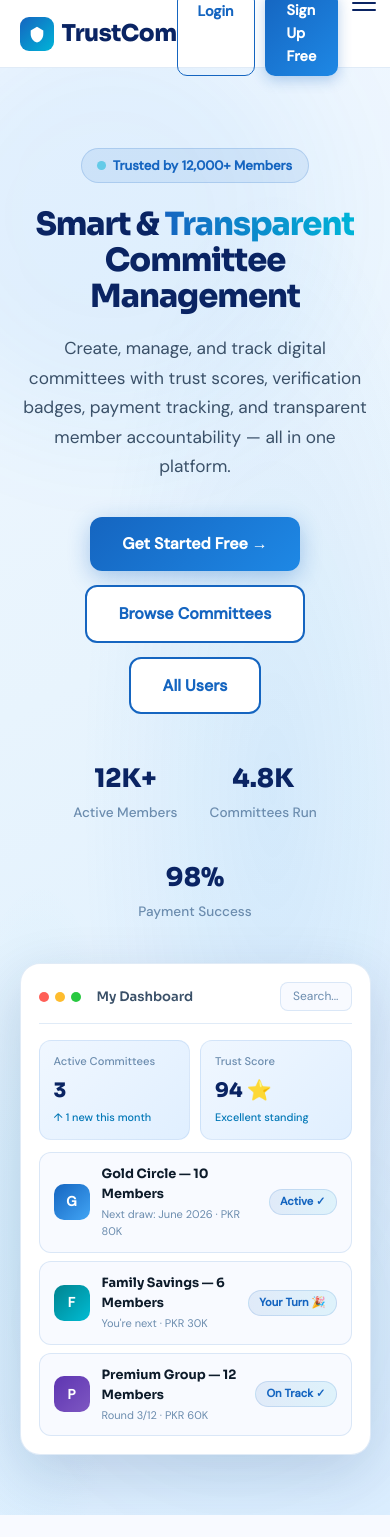
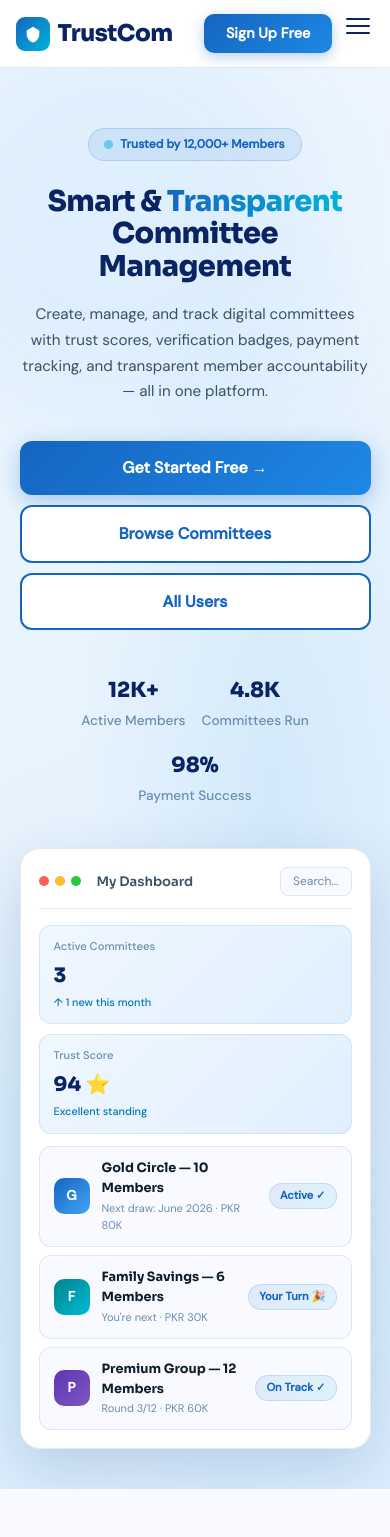
Before and after one commit to MaidaAmjad/Committee-Management, an Angular app in the folder committee_management_hub/Committee Module/committee-module/: page / in a window 390 px wide. Shown: the top 1537 px of the page. Built offline with nearby package versions, Linux system fonts and the light colour scheme.

Commit message:
mobile optimized

```diff
--- a/committee_management_hub/Committee Module/committee-module/src/landing.css
+++ b/committee_management_hub/Committee Module/committee-module/src/landing.css
@@ -1,4 +1,4 @@
-
+﻿
   :root {
     --blue-deep: #0a2463;
     --blue-mid: #1565c0;
@@ -479,3 +479,48 @@
   /* scroll animation */
   .lp-reveal { opacity:0; transform:translateY(24px); transition:opacity .6s ease, transform .6s ease; }
   .lp-reveal.visible { opacity:1; transform:translateY(0); }
+
+/* ── Additional Mobile Optimizations ── */
+@media(max-width:480px) {
+  .lp-hero { padding: 60px 5vw 40px; min-height: auto; }
+  .lp-hero h1 { font-size: 1.8rem; letter-spacing: -0.5px; }
+  .lp-hero-desc { font-size: 0.95rem; }
+  .lp-hero-btns { flex-direction: column; align-items: stretch; gap: 10px; }
+  .lp-btn-hero-primary, .lp-btn-hero-outline { text-align: center; padding: 14px 20px; }
+  .lp-hero-stats { gap: 20px; }
+  .lp-hero-stat strong { font-size: 1.3rem; }
+  .lp-fc-payment, .lp-fc-notif { display: none; }
+  .lp-dashboard-mockup { max-width: 100%; }
+  .lp-mock-grid { grid-template-columns: 1fr; }
+  section { padding: 50px 5vw; }
+  .lp-section-title { font-size: 1.5rem; }
+  .lp-features-grid { grid-template-columns: 1fr; }
+  .lp-platform-grid { grid-template-columns: 1fr; }
+  .lp-profiles-grid { grid-template-columns: 1fr; }
+  .lp-testi-grid { grid-template-columns: 1fr; }
+  .lp-steps-container { flex-direction: column; align-items: center; gap: 16px; }
+  .lp-step-connector { display: none; }
+  .lp-step-card { max-width: 100%; width: 100%; }
+  .lp-db-row { grid-template-columns: 1fr; }
+  .lp-disclaimer-box { padding: 20px; }
+  .lp-footer-grid { grid-template-columns: 1fr; }
+  .lp-footer-bottom { flex-direction: column; text-align: center; }
+  .lp-footer-bottom-links { flex-wrap: wrap; justify-content: center; gap: 12px; }
+  .lp-cta-band h2 { font-size: 1.5rem; }
+  .lp-cta-btns { flex-direction: column; align-items: center; }
+  .lp-btn-cta-white, .lp-btn-cta-outline { width: 100%; max-width: 280px; text-align: center; }
+  .lp-nav-actions .lp-btn-ghost { display: none; }
+  .lp-hero-badge { font-size: 0.75rem; }
+}
+
+@media(max-width:768px) {
+  .lp-hero-btns { flex-wrap: wrap; justify-content: center; }
+  .lp-hero-stats { gap: 16px; }
+  .lp-nav { padding: 0 4vw; }
+  .lp-section-header { margin-bottom: 40px; }
+  .lp-features-grid { grid-template-columns: 1fr; }
+  .lp-testi-grid { grid-template-columns: 1fr; }
+  .lp-profiles-grid { grid-template-columns: 1fr 1fr; }
+  .lp-db-row { grid-template-columns: 1fr 1fr; }
+  .lp-footer-grid { grid-template-columns: 1fr 1fr; }
+}
```
